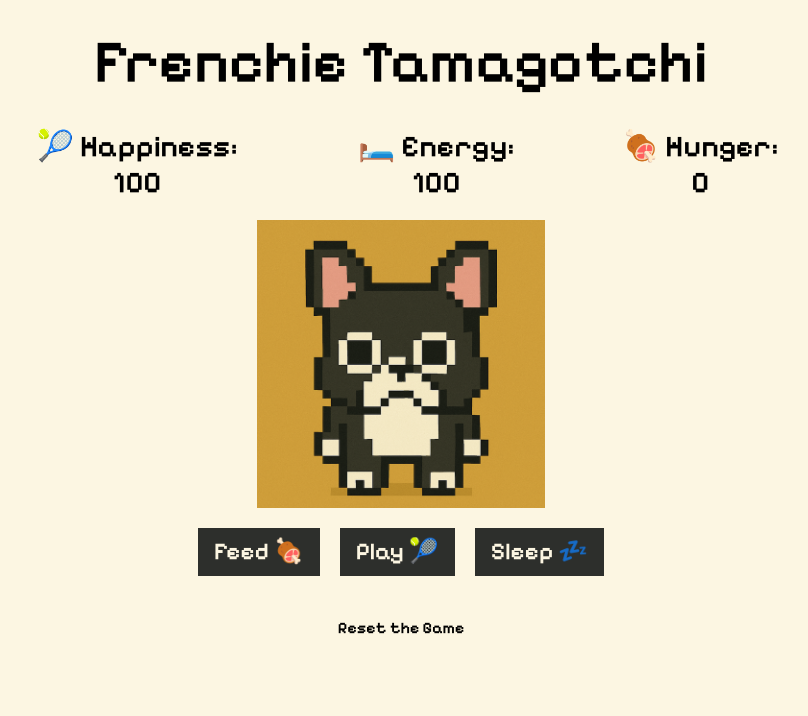
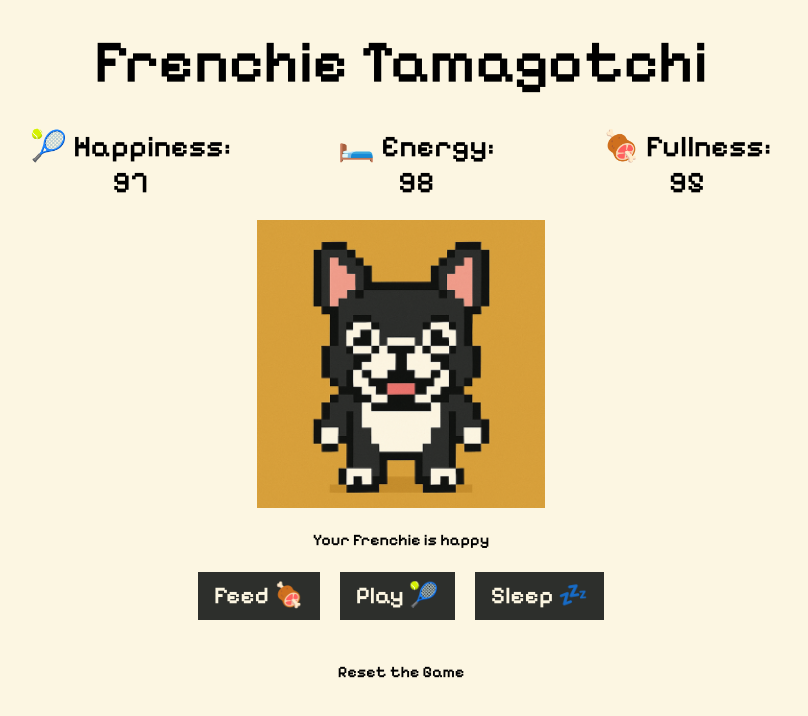
Before and after one commit to DariaAleshina/frenchie-tamagotchi, a React (Vite) app: page / in a window 1280 px wide. Shown: the top 716 px of the page, without its empty margins (239-1047 px from the left). Built offline with nearby package versions, Linux system fonts and the light colour scheme.

Commit message:
Interval added - scores decrease over time

```diff
--- a/src/App.jsx
+++ b/src/App.jsx
@@ -8,25 +8,45 @@
 const MAX_SCORE = 100;
 
 function App() {
-  const [hunger, setHunger] = useState(0);
+  const [fullness, setFullness] = useState(MAX_SCORE);
   const [happiness, setHappiness] = useState(MAX_SCORE);
   const [energy, setEnergy] = useState(MAX_SCORE);
   const [isGameOver, setIsGameOver] = useState(false);
 
+  useEffect(() => {
+    if (fullness === 0 || happiness === 0 || energy === 0) {
+      setIsGameOver(true);
+    }
+  }, [fullness, happiness, energy]);
+
+  // decrease stats over time
+  useEffect(() => {
+    const interval = setInterval(() => {
+      setFullness(f => Math.max(f - 5, 0));
+      setHappiness(h => Math.max(h - 3, 0));
+      setEnergy(e => Math.max(e - 2, 0));
+    }, 5000); // every 5 seconds
+
+    return () => clearInterval(interval);
+  }, []);
+
   function handleFeed() {
     console.log('clicked to FEED');
+    setFullness(f => Math.min(f + 15, MAX_SCORE));
   }
 
   function handlePlay() {
     console.log('clicked to Play');
+    setHappiness(h => Math.min(h + 15, MAX_SCORE));
   }
 
   function handleSleep() {
     console.log('clicked to SLEEP');
+    setEnergy(e => Math.min(e + 15, MAX_SCORE));
   }
 
   function handleReset() {
-    setHunger(0);
+    setFullness(MAX_SCORE);
     setHappiness(MAX_SCORE);
     setEnergy(MAX_SCORE);
   }
@@ -38,9 +58,9 @@
         className="lg:w-3xl mr-auto ml-auto flex justify-center flex-col items-center gap-5
       "
       >
-        <StatBar hunger={hunger} happiness={happiness} energy={energy} />
+        <StatBar fullness={fullness} happiness={happiness} energy={energy} />
         <PetDisplay
-          hunger={hunger}
+          fullness={fullness}
           happiness={happiness}
           energy={energy}
           isGameOver={isGameOver}
--- a/src/components/PetDisplay.jsx
+++ b/src/components/PetDisplay.jsx
@@ -1,11 +1,51 @@
-import frenchieHappy from '../assets/frenchie-happy.png';
-import frenchieSad from '../assets/frenchie-sad.png';
-import frenchieSleepy from '../assets/frenchie-sleepy.png';
-import frenchieHungry from '../assets/frenchie-hungry.png';
-import frenchieNormal from '../assets/frenchie-normal.png';
+import happyImg from '../assets/frenchie-happy.png';
+import sadImg from '../assets/frenchie-sad.png';
+import sleepyImg from '../assets/frenchie-sleepy.png';
+import hungryImg from '../assets/frenchie-hungry.png';
+import normalImg from '../assets/frenchie-normal.png';
 
-export default function PetDisplay() {
-  let image = frenchieNormal;
+export default function PetDisplay({
+  fullness,
+  happiness,
+  energy,
+  isGameOver,
+}) {
+  let message = '';
+  let image;
 
-  return <img className="w-2xs" alt="Frenchie" src={image} />;
+  if (isGameOver) {
+    image = sadImg;
+  }
+
+  if (!isGameOver) {
+    if (happiness >= 80) {
+      message = 'happy';
+      image = happyImg;
+    }
+    if (happiness < 80) {
+      message = 'feels good';
+      image = normalImg;
+    }
+    if (happiness < 40) {
+      message = 'got sad';
+      image = sadImg;
+    }
+
+    if (energy < 40) {
+      message = 'sleeping';
+      image = sleepyImg;
+    }
+
+    if (fullness < 40) {
+      message = 'hungry';
+      image = hungryImg;
+    }
+  }
+
+  return (
+    <>
+      <img className="w-2xs" alt="Frenchie emotion" src={image} />
+      {isGameOver ? <p>Game is over</p> : <p>Your Frenchie is {message}</p>}
+    </>
+  );
 }
--- a/src/components/StatBar.jsx
+++ b/src/components/StatBar.jsx
@@ -1,9 +1,9 @@
-export default function StatBar({ hunger, happiness, energy }) {
+export default function StatBar({ fullness, happiness, energy }) {
   return (
     <div className="flex flex-col md:flex-row md:gap-20 gap-3 text-3xl">
       <p>🎾 Happiness: {happiness}</p>
       <p>🛏️ Energy: {energy}</p>
-      <p>🍖 Hunger: {hunger}</p>
+      <p>🍖 Fullness: {fullness}</p>
     </div>
   );
 }
```
